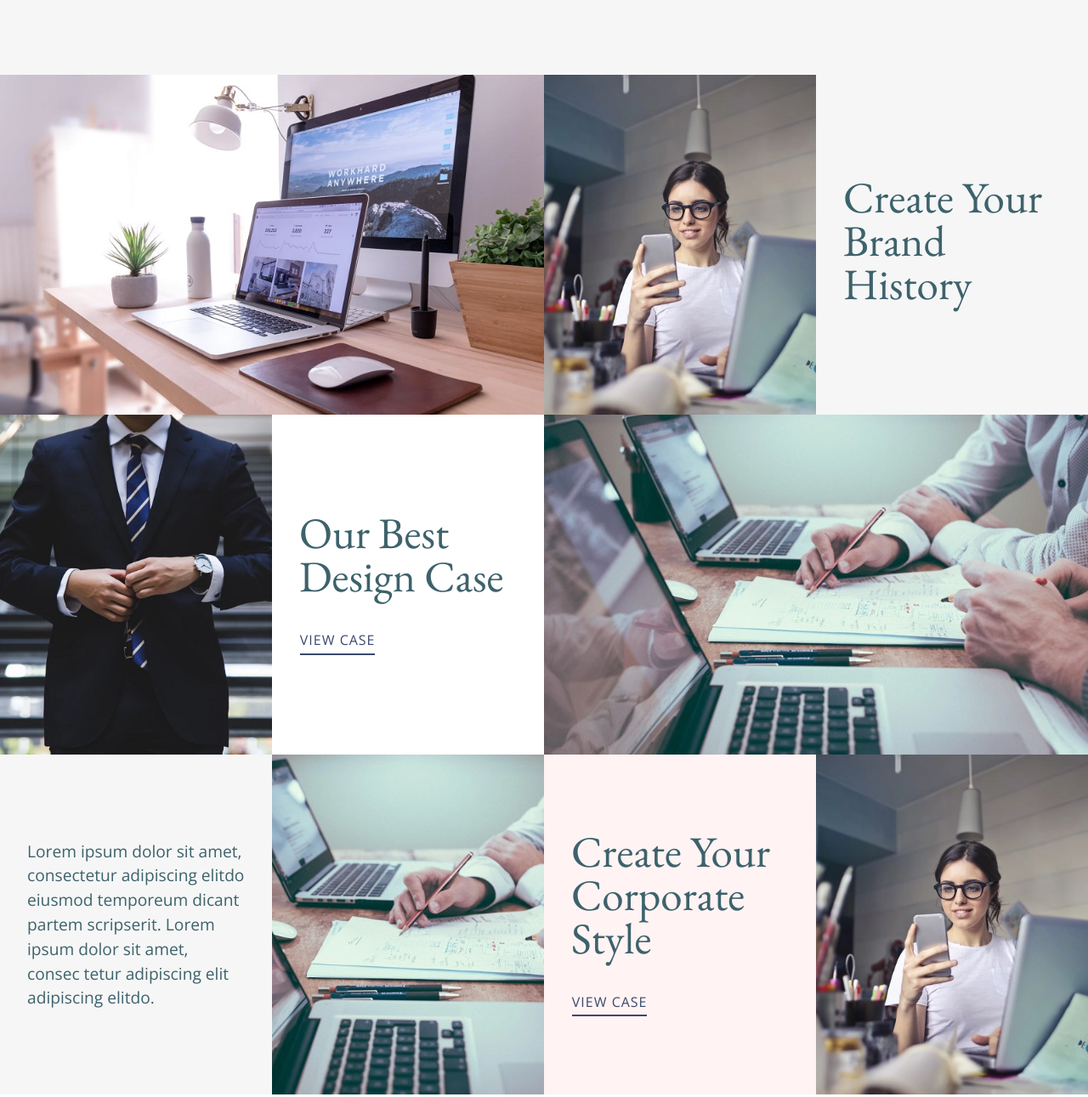
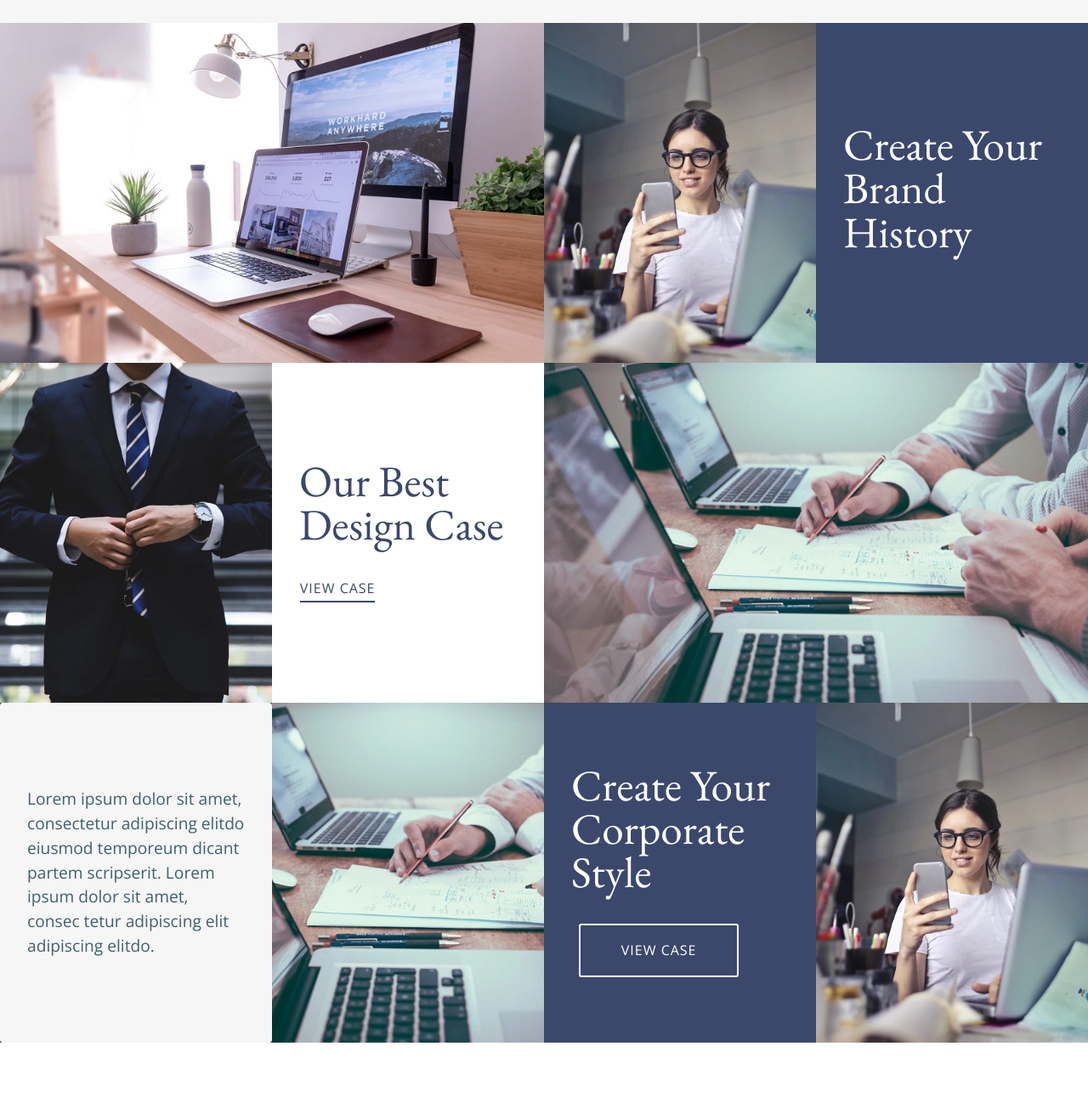
Before and after one commit to Osborn988/TaiseiKaizen, a plain HTML site: page index.html in a window 1280 px wide. Shown: the part 1109-2400 px from the top of the page at 85% size. Drawn offline with nearby package versions, Linux system fonts and the light colour scheme; files whose address does not match are found by name.

Commit message:
create github pages

```diff
--- a/assets/mobirise/css/mbr-additional.css
+++ b/assets/mobirise/css/mbr-additional.css
@@ -1122,7 +1122,7 @@ section.lazy-placeholder:after {
 .cid-rv3e4uplXC {
   padding-top: 0px;
   padding-bottom: 0px;
-  background-color: #f6f6f6;
+  background-color: #3b486c;
 }
 .cid-rv3e4uplXC .card-box {
   padding: 0rem;
@@ -1154,6 +1154,9 @@ section.lazy-placeholder:after {
     padding: 4rem;
   }
 }
+.cid-rv3e4uplXC .card-title {
+  color: #ffffff;
+}
 .cid-rv3e5i16S6 {
   padding-top: 0px;
   padding-bottom: 0px;
@@ -1186,10 +1189,13 @@ section.lazy-placeholder:after {
     padding: 4rem;
   }
 }
+.cid-rv3e5i16S6 .card-title {
+  color: #3b486c;
+}
 .cid-rv3e6AFyjP {
   padding-top: 0px;
   padding-bottom: 0px;
-  background-color: #fff3f3;
+  background-color: #3b486c;
 }
 .cid-rv3e6AFyjP .card-box {
   padding: 0rem;
@@ -1226,6 +1232,9 @@ section.lazy-placeholder:after {
   .cid-rv3e6AFyjP .card-wrapper {
     padding: 4rem;
   }
+}
+.cid-rv3e6AFyjP .card-title {
+  color: #ffffff;
 }
 .cid-rv3ebP4hXy {
   padding-top: 90px;
--- a/index.html
+++ b/index.html
@@ -88,7 +88,7 @@
         <div class="row justify-content-center">
             <div class="col-md-12 align-center mbr-white">
                 <p class="mbr-fonts-style mbr-text display-7">
-                   Click any text to edit or style it. Select text to insert a link. Click blue "Gear" icon in the top right corner to hide/show buttons, text, and change the block background. Click red "+" in the bottom right corner to add a new block. Use the top left menu to create new pages, sites and add themes.</p>
+                   Lorem Ipsum&nbsp;Lorem Ipsum&nbsp;Lorem Ipsum&nbsp;Lorem Ipsum&nbsp;Lorem Ipsum&nbsp;Lorem Ipsum</p>
                 <div class="mbr-section-subtitle mbr-fonts-style mbr-light pb-3 display-5">
                     <ul>
                         <li>
@@ -276,7 +276,7 @@
 
                     <h4 class="card-title align-left mbr-fonts-style display-2">Create Your <br>Corporate Style</h4>
 
-                    <div class="mbr-section-btn"><a href="https://mobirise.co" class="btn btn-primary-outline display-4">
+                    <div class="mbr-section-btn"><a href="https://mobirise.co" class="btn btn-white-outline display-4">
                             VIEW CASE</a></div>
 
 
@@ -917,7 +917,7 @@
         <div class="row">
             <div class="col-lg-8 mx-auto mbr-form" data-form-type="formoid">
                 <!--Formbuilder Form-->
-                <form action="https://mobirise.com/" method="POST" class="mbr-form form-with-styler" data-form-title="Form Name"><input type="hidden" name="email" data-form-email="true" value="BZ+FvM98vKlIfNXhheBTnoWigTqr9KjwAF8Otpoq8h9Q7rqx20kyln6sgPEKD3aUkt1H2d4bEb0elrMZ4E/st3l9eqyJPEj9lnh2LrQrPxuUvcVXze9GKpQ1TV2Fd0o6.PuaRmE85OwCFhUTjsculmaDCFQT6Txp3/XkTP/yESTL6D3S27KVzzrQKTJX0j5nRYqvcFy7TaSJKx3djq6G4WRdd6AmLYPTDoBwJD297U66D84qP4qAh1Zq0oYbRB+1Q">
+                <form action="https://mobirise.com/" method="POST" class="mbr-form form-with-styler" data-form-title="Form Name"><input type="hidden" name="email" data-form-email="true" value="xZ8wmRBeat80GBJVydMbvfxtrAlt7X/A56Ogq+0wwaAXXb2tkKLBmg0CVn/zzRQ5vSMwlQZEq0xbGJ5KJGy3eVCQd1JuzO/B2l0PX41alF15b2VjyfvrKAQBAE8jGsbN.Lz9Ht44+ciWLCCXfnUGWqOP2ir8R+WwOMpyhKLCo1OUai6BxFfb2fKezYo8QreO+Z1aUxazOBg236a08DYCxxre7G0rswYksdp2YrwMhSQlsRgCYBrWJTkFKMcq/lHhS">
                     <div class="form-row">
                         <div hidden="hidden" data-form-alert="" class="alert alert-success col-12">Thanks for filling
                             out the form!</div>
@@ -952,7 +952,7 @@
 
 
 
-    <div class="google-map"><iframe frameborder="0" style="border:0" src="https://www.google.com/maps/embed/v1/place?key=AIzaSyCy9r70T3NYf3PhvVflTo0_zdif2_IoIYs&amp;q=place_id:ChIJn6wOs6lZwokRLKy1iqRcoKw" allowfullscreen=""></iframe></div>
+    <div class="google-map"><iframe frameborder="0" style="border:0" src="https://www.google.com/maps/embed/v1/place?key=AIzaSyCx3d07zxHPLvkFBLlAR3Ng8a9wsAsGoJ8&amp;q=place_id:ChIJn6wOs6lZwokRLKy1iqRcoKw" allowfullscreen=""></iframe></div>
 </section>
 
 <section class="extFooter cid-rSnfLLRdUU" id="extFooter22-1">
```
Also changed, not shown: 1 other file.
